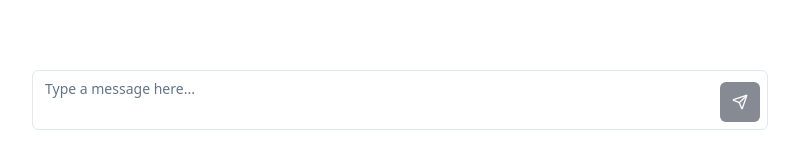
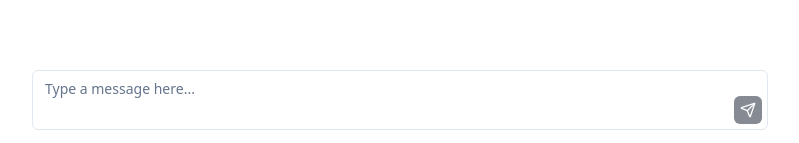
Before and after one commit to aminebizid/flowy-dialogue-stream, a React (Vite) app: page / in a window 1280 px wide. Shown: the part 654-797 px from the top of the page, without its empty margins (240-1039 px from the left). Built offline with nearby package versions, Linux system fonts and the light colour scheme.

Commit message:
Add smaller button variant
Introduce a new variant for buttons that provides a smaller size option, enhancing the UI flexibility for various use cases.
[skip gpt_engineer]

```diff
--- a/src/components/ChatInput.tsx
+++ b/src/components/ChatInput.tsx
@@ -36,16 +36,16 @@ export const ChatInput = ({ onSend, disabled }: ChatInputProps) => {
         onKeyDown={handleKeyDown}
         placeholder="Type a message here..."
         disabled={disabled}
-        className="flex-1 min-h-[60px] max-h-[200px] resize-none pr-12"
+        className="flex-1 min-h-[60px] max-h-[200px] resize-none pr-10"
         rows={1}
       />
       <Button
         type="submit"
         disabled={disabled || !message.trim()}
         size="icon"
-        className="absolute bottom-2 right-2"
+        className="absolute bottom-1.5 right-1.5 h-7 w-7"
       >
-        <Send className="h-4 w-4" />
+        <Send className="h-3.5 w-3.5" />
       </Button>
     </form>
   );
```
